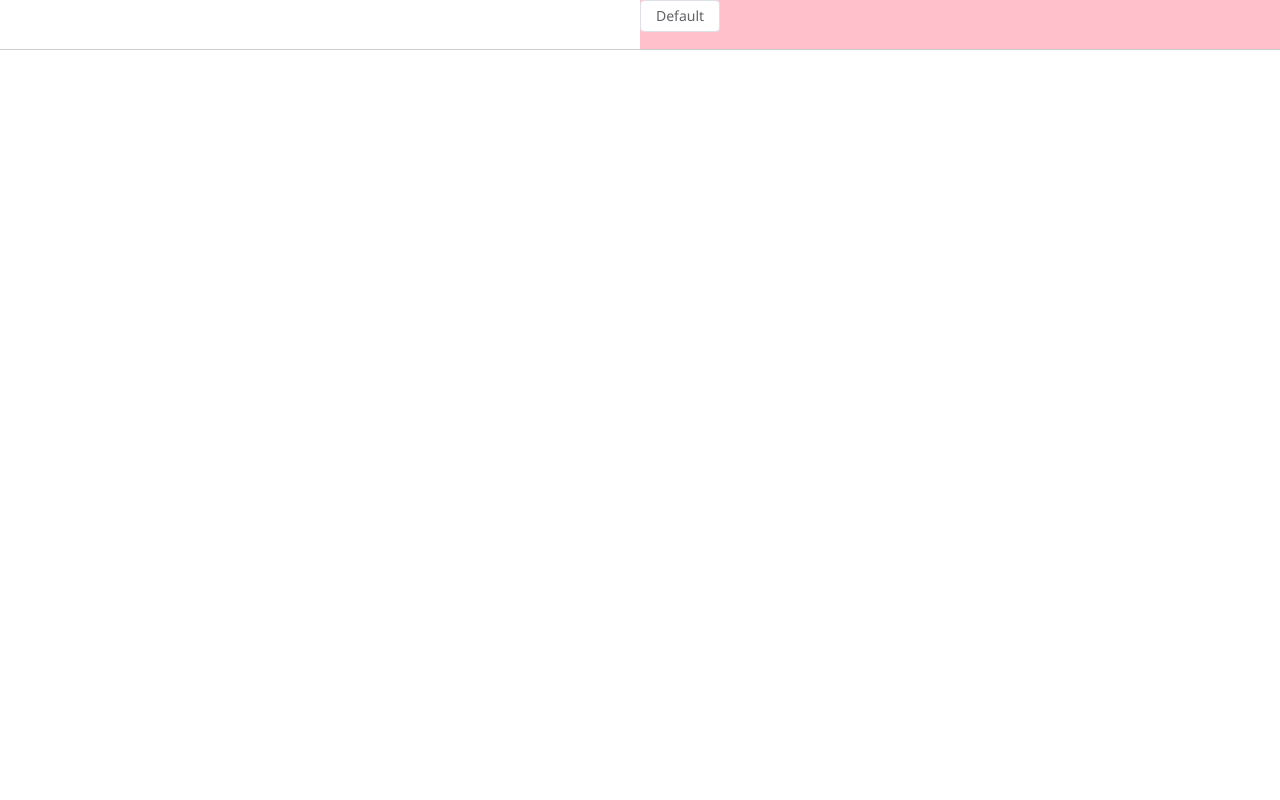
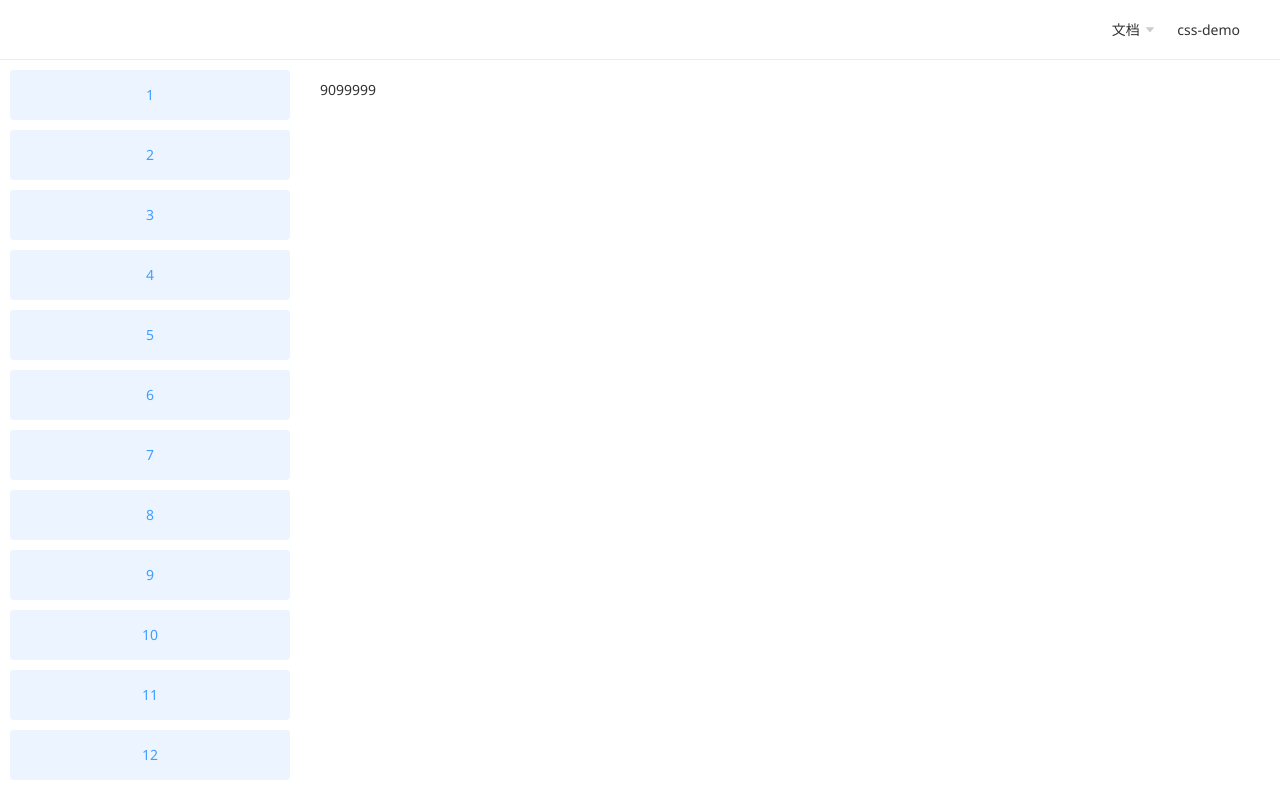
Before and after one commit to uli45/hi-uli, a Vue app: page / in a window 1280 px wide. Built offline with nearby package versions, Linux system fonts and the light colour scheme; a small style sheet from the web is missing.

Commit message:
头部导航栏80%，完成组件自动全局导入注册

```diff
--- a/index.html
+++ b/index.html
@@ -2,7 +2,7 @@
 <html lang="en">
   <head>
     <meta charset="UTF-8">
-    <link rel="icon" href="/favicon.ico">
+    <link rel="icon" href="/icon.png">
     <meta name="viewport" content="width=device-width, initial-scale=1.0" />
 <link
   rel="stylesheet"
--- a/package.json
+++ b/package.json
@@ -12,6 +12,7 @@
     "format": "prettier --write src/"
   },
   "dependencies": {
+    "@element-plus/icons-vue": "^2.1.0",
     "element-plus": "^2.3.4",
     "normalize.css": "^8.0.1",
     "pinia": "^2.1.1",
--- /dev/null
+++ b/src/assets/styles/main.css
@@ -0,0 +1,4 @@
+.my-demo {
+  width: 100%;
+  height: 100%;
+}
--- a/src/assets/styles/main.less
+++ b/src/assets/styles/main.less
@@ -0,0 +1,4 @@
+.my-demo {
+    width: 100%;
+    height: 100%;
+  }
--- a/src/assets/styles/variables.less
+++ b/src/assets/styles/variables.less
@@ -8,3 +8,5 @@
 @warnColor: #ffb302;
 // 失败
 @priceColor: #cf4444;
+//hover-color
+@hoverColor: #4ba2fa;
--- /dev/null
+++ b/src/components/Child1.vue
@@ -0,0 +1,12 @@
+<script setup lang="ts">
+import {} from 'vue'
+</script>
+
+<template>
+  <div class="my-demo">9099999</div>
+</template>
+
+<style scoped lang="less">
+.my-demo {
+}
+</style>
--- /dev/null
+++ b/src/components/index.ts
@@ -0,0 +1,18 @@
+import type { App } from 'vue'
+import Child1Vue from './Child1.vue'
+const components = [{ title: 'Child1', componentName: Child1Vue }]
+const keys: Array<{ title: string; name: string }> = []
+export default {
+  install(app: App) {
+    components.forEach((item) => {
+      keys.push({
+        title: item.title,
+        name: item.componentName.__name as string
+      })
+      // 通过循环遍历数据批量注册组件
+
+      app.component(item.componentName.__name as string, item.componentName)
+    })
+    window.localStorage.setItem('keys', JSON.stringify(keys))
+  }
+}
--- /dev/null
+++ b/src/data-dict/index.ts
@@ -0,0 +1,33 @@
+export const DICT = {
+  doc: [
+    {
+      title: '框架文档',
+      data: [
+        {
+          name: 'Vue3',
+          url: 'https://v3.cn.vuejs.org/'
+        },
+        {
+          name: 'React',
+          url: 'https://react.docschina.org/'
+        },
+        {
+          name: 'Vite',
+          url: 'https://vitejs.cn/'
+        },
+        {
+          name: 'Svelte',
+          url: 'https://www.sveltejs.cn/'
+        },
+        {
+          name: 'Angular',
+          url: 'https://www.angularjs.net.cn/'
+        },
+        {
+          name: 'NodeJS',
+          url: 'https://nodejs.org/en/docs/'
+        }
+      ]
+    }
+  ]
+}
--- a/src/main.ts
+++ b/src/main.ts
@@ -7,14 +7,22 @@ import router from './router'
 import ElementPlus from 'element-plus'
 import 'element-plus/dist/index.css'
 // 导入全局样式
-import './styles/main.less'
+import '@/assets/styles/main.less'
 //CSS 重置
 import 'normalize.css'
 //自定义全局样式
 import '@/assets/styles/common.less'
 const app = createApp(App)
 
+//引入批量注册的组件
+import baseComponents from '@/components/index'
+//element 图标
+import * as ElementPlusIconsVue from '@element-plus/icons-vue'
+for (const [key, component] of Object.entries(ElementPlusIconsVue)) {
+  app.component(key, component)
+}
+app.use(baseComponents)
 app.use(createPinia())
 app.use(router)
-app.use(ElementPlus)
+app.use(ElementPlus, { size: 'small' })
 app.mount('#app')
--- a/src/views/layout/index.vue
+++ b/src/views/layout/index.vue
@@ -1,28 +1,119 @@
-<script lang="ts" setup name="Layout"></script>
+<script lang="ts" setup name="Layout">
+import { ref, shallowRef } from 'vue'
+import { DICT } from '@/data-dict'
+
+// 图标大小
+const iconSize = ref(14)
+//图标颜色
+const iconColor = ref('#ccc')
+//鼠标移入移除
+const show = ref(false)
+//跳转外链
+const toLink = (link: string) => {
+  window.open(link, '_blank')
+}
+//组件名称
+let nameList = window.localStorage.getItem('keys')
+let compName = nameList ? JSON.parse(nameList) : []
+let currentComp = shallowRef(compName[0].name)
+</script>
 <template>
-  <div class="Layout">
-    <div class="head">
-      <div class="right">
-        <el-button>Default</el-button>
-      </div>
-    </div>
+  <div class="common-layout">
+    <el-container>
+      <el-header class="my-header">
+        <div class="item" @mouseover="show = true" @mouseout="show = false">
+          文档
+          <el-icon class="icon" :size="iconSize" :color="iconColor">
+            <CaretBottom />
+          </el-icon>
+          <transition name="el-fade-in-linear">
+            <div class="select" v-show="show">
+              <template v-for="item in DICT.doc" :key="item.title">
+                <div class="title">{{ item.title }}</div>
+                <div class="options" v-for="i in item.data" :key="i.url" @click="toLink(i.url)">
+                  {{ i.name }} <el-icon><Link /></el-icon>
+                </div>
+              </template>
+            </div>
+          </transition>
+        </div>
+        <div class="item">css-demo</div>
+      </el-header>
+      <el-container>
+        <el-aside width="300px">
+          <el-scrollbar max-height="90vh">
+            <p v-for="item in 20" :key="item" class="scrollbar-demo-item">
+              {{ item }}
+            </p>
+          </el-scrollbar>
+        </el-aside>
+        <el-main>
+          <component :is="currentComp"></component>
+        </el-main>
+      </el-container>
+    </el-container>
   </div>
 </template>
 
 <style lang="less" scoped>
-.Layout {
+.common-layout {
   min-width: 100vw;
   min-height: 100vh;
   background-color: #fff;
-  .head {
+  .my-header {
+    text-align: right;
+    font-size: 14px;
+    border-bottom: 1px solid #efebeb;
+    line-height: 60px;
+    .item {
+      cursor: pointer;
+      display: inline-block;
+      margin-right: 20px;
+      text-align: center;
+      position: relative;
+      .select {
+        position: absolute;
+        top: 50px;
+        left: -50px;
+        border-radius: 2px;
+        border: 1px solid #efebeb;
+        background-color: #fff;
+        padding: 10px 20px;
+        text-align: left;
+        .title {
+          font-size: 14px;
+          font-weight: 600;
+          line-height: 2;
+          white-space: nowrap;
+        }
+        .options {
+          cursor: pointer;
+          line-height: 2;
+          white-space: nowrap;
+
+          &:hover {
+            color: @hoverColor;
+          }
+        }
+      }
+      .icon {
+        vertical-align: -1px;
+      }
+      // &:hover {
+      //   color: @hoverColor;
+      // }
+    }
+  }
+  .scrollbar-demo-item {
+    display: flex;
+    align-items: center;
+    justify-content: center;
     height: 50px;
-    border-bottom: 1px solid #ccc;
-    .right {
-      float: right;
-      width: 50%;
-      height: 100%;
-      background-color: pink;
-    }
+    margin: 10px;
+    text-align: center;
+    border-radius: 4px;
+    background: var(--el-color-primary-light-9);
+    color: var(--el-color-primary);
   }
 }
 </style>
```
Also changed, not shown: public/icon.png (added), src/utils/index.ts (added), 1 other file (tests, documents, lock files or other folders).
